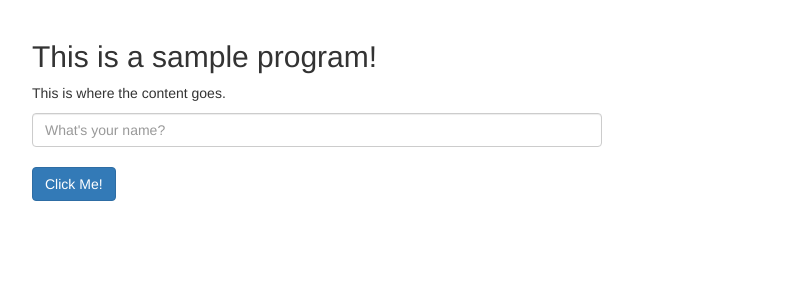
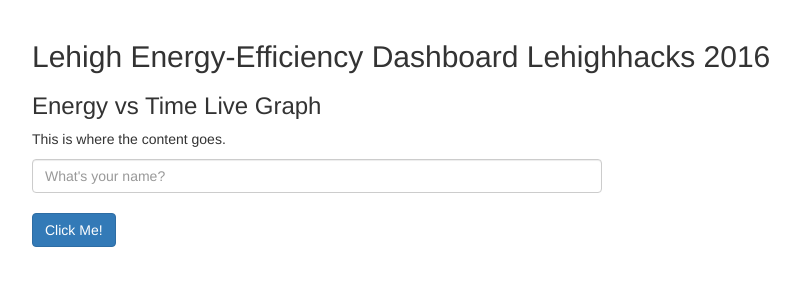
Before and after one commit to xMellow/LEED, a plain HTML site: page index.html in a window 1280 px wide. Shown: the whole page, without its empty margins (38-838 px from the left). Drawn offline with nearby package versions, Linux system fonts and the light colour scheme.

Commit message:
Update 12-3-16 2:30PM

```diff
--- a/index.html
+++ b/index.html
@@ -9,7 +9,7 @@
     <meta name="description" content="LehighHacks">
     <meta name="author" content="">
 
-    <title>LehighHacks Workshop</title>
+    <title>Lehigh Energy-Efficiency Dashboard Lehighhacks 2016</title>
     <link href="https://maxcdn.bootstrapcdn.com/bootstrap/3.3.6/css/bootstrap.min.css" rel="stylesheet">
     <link href="../styles/main.css" rel="stylesheet">
     <link href="https://maxcdn.bootstrapcdn.com/font-awesome/4.5.0/css/font-awesome.min.css" rel="stylesheet" type="text/css">
@@ -24,7 +24,8 @@
 	    <div id="page-wrapper">
 	        <br>
       		<div id="record-wrapper">
-                <h2 id="record-title">This is a sample program!</h2>
+                <h2 id="record-title">Lehigh Energy-Efficiency Dashboard Lehighhacks 2016</h2>
+                <h3>Energy vs Time Live Graph</h3>
                 <div id="record-table">
                     <p>This is where the content goes.</p>
                     <input id="name-input" type="text" class="form-control" placeholder="What's your name?" value="">
```
